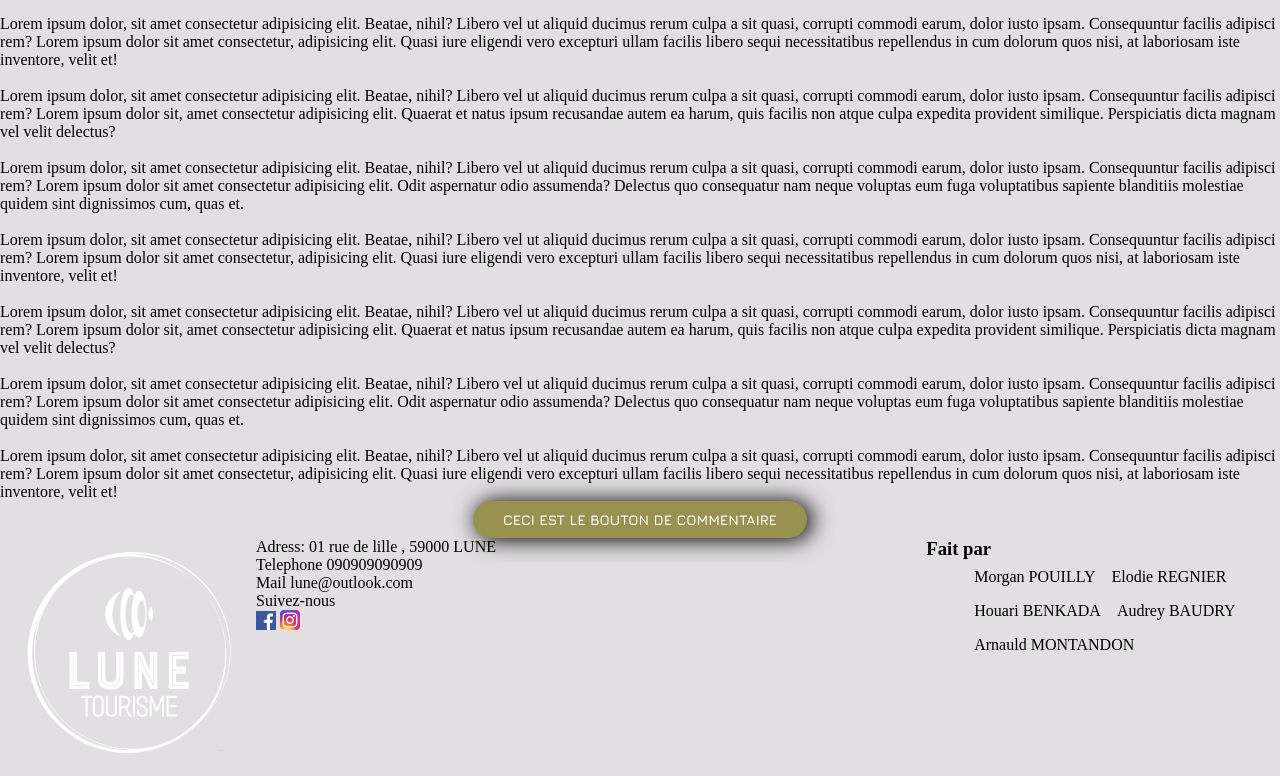
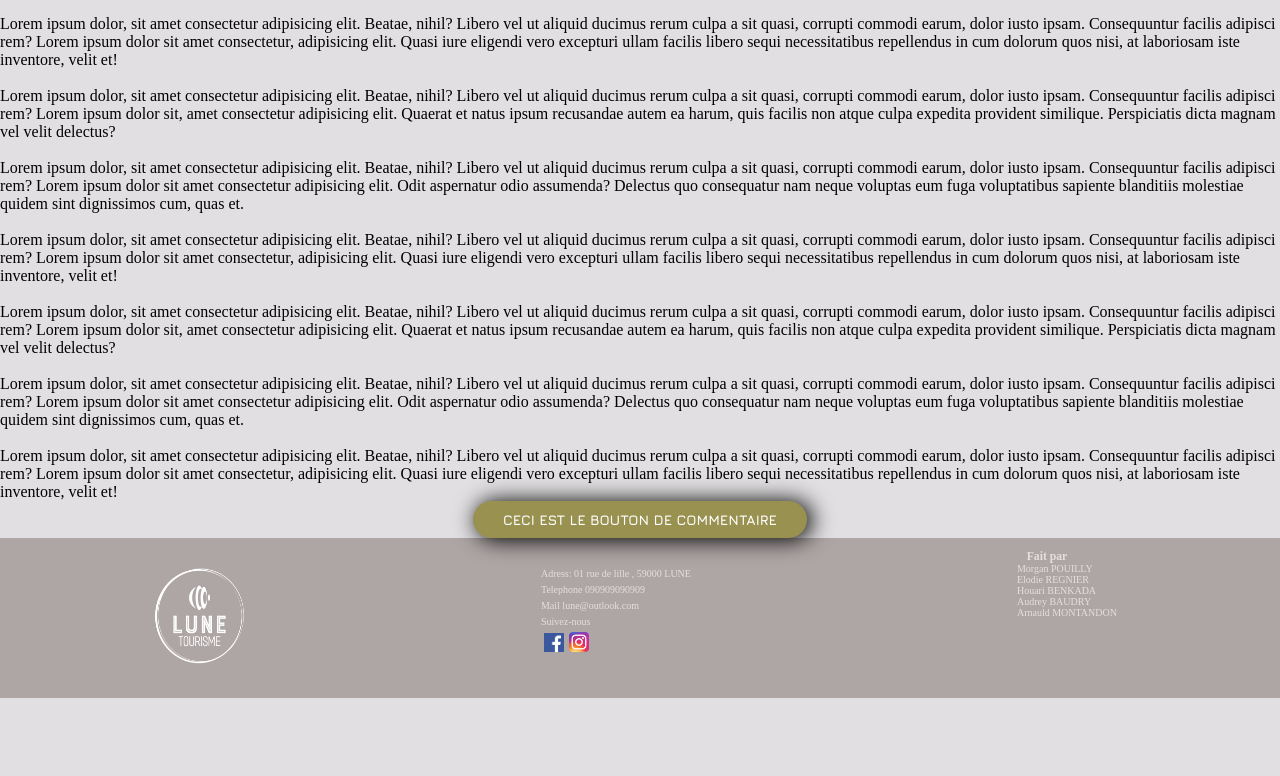
Before and after one commit to eloregnier/lille-0224-projet1-groupe3-lune, a plain HTML site: page index.html in a window 1280 px wide. Shown: the part 613-1389 px from the top of the page. After the commit the page ends 1311 px from the top, so only its background shows below. Drawn offline with nearby package versions, Linux system fonts and the light colour scheme.

Commit message:
Footer 2

```diff
--- a/index.html
+++ b/index.html
@@ -158,7 +158,7 @@
         <section class="developpeurs">
 
             <h3>Fait par</h3>
-            <ul>
+            <ul id="idev">
                 <li>Morgan POUILLY</li>
                 <li>Elodie REGNIER</li>
                 <li>Houari BENKADA</li>
--- a/style.css
+++ b/style.css
@@ -32,9 +32,6 @@ ul {
 
 }
 
-li {
-    margin: 0.5em;
-}
 
 li a {
     text-decoration: none;
@@ -141,17 +138,49 @@ u footer {
 }
 
   /** FIN bouton commentaire **/
-
+  /** DEBUT du Footer **/
 
 .logofooter {
-    width: 3%;
+    width: 2em;
+    margin-left: 0.3em;
 }
 
 .lunefooter {
-    width: 20%;
+  margin-top: 1.5em;
+    width: 7em;
+    height: 7em;
 }
 
 footer {
+   background-color: rgb(174, 165, 165);
     display: flex;
     flex-direction: row;
+    justify-content: space-around;
+    height: 10em;
+    color: rgb(231, 222, 222);
 }
+
+.contact {
+  font-size: 10px;
+  margin-top: 3em;
+}
+
+.contact p {
+  margin-bottom: 0.5em;
+}
+
+.developpeurs {
+  font-size: 10px;
+  margin-right:2em ;
+  flex-direction: column;
+}
+
+.developpeurs h3 {
+  text-align: center;
+  margin-top: 1em;
+}
+
+#idev {
+  flex-direction: column;
+  text-align: left;
+}
```
